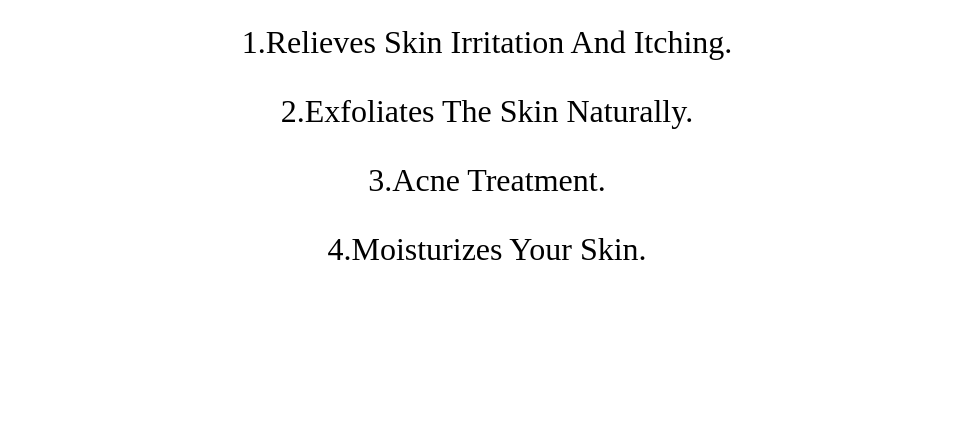
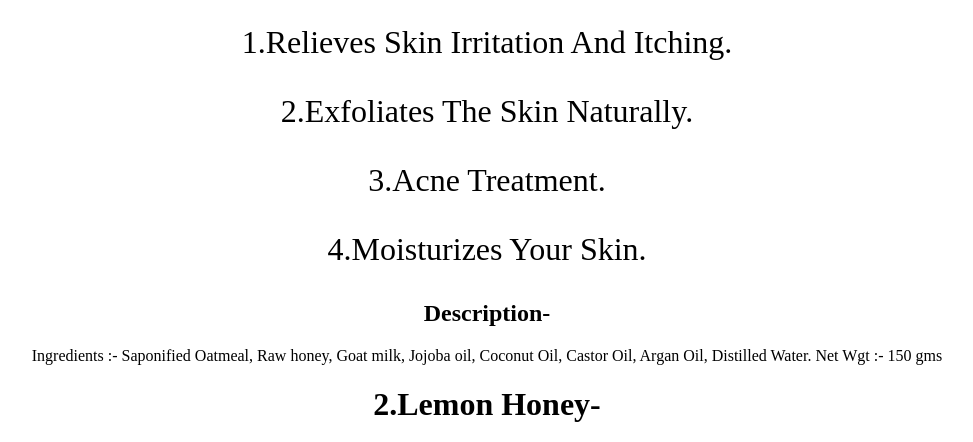
Before and after one commit to shristi712/eco.soft, a plain HTML site: page products.html in a window 1280 px wide. Shown: the part 2894-3336 px from the top of the page, without its empty margins (153-1126 px from the left). Before the commit the page ends 3194 px from the top, so only its background shows below. Drawn offline with Linux system fonts and the light colour scheme.

Commit message:
Update products.html

```diff
--- a/products.html
+++ b/products.html
@@ -55,7 +55,10 @@ font-size:200%;
                <p style="font-size;100%;">2.Exfoliates The Skin Naturally.</p>
                  <p style="font-size;100%;">3.Acne Treatment.</p>
                    <p style="font-size;100%;">4.Moisturizes Your Skin.</p>
-
+          <h2 style="text-align:center;">Description-</h2>
+          <p style="font-size:100%;">Ingredients :- Saponified Oatmeal, Raw honey, Goat milk, Jojoba oil, Coconut Oil, Castor Oil, Argan Oil, Distilled Water. Net Wgt :- 150 gms</p>
+<h1 style="text-align:center;">2.Lemon Honey-</h1>
+<img src="lemon.jpeg" style=height="600px" width="600px">
      <div class="footer">
       </body>
  </html>
```
